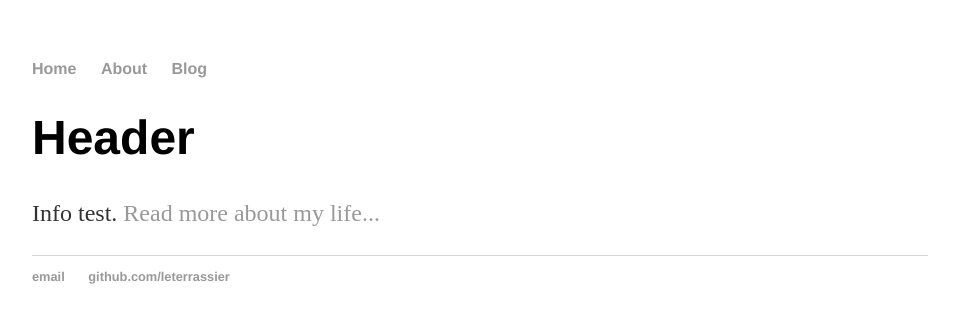
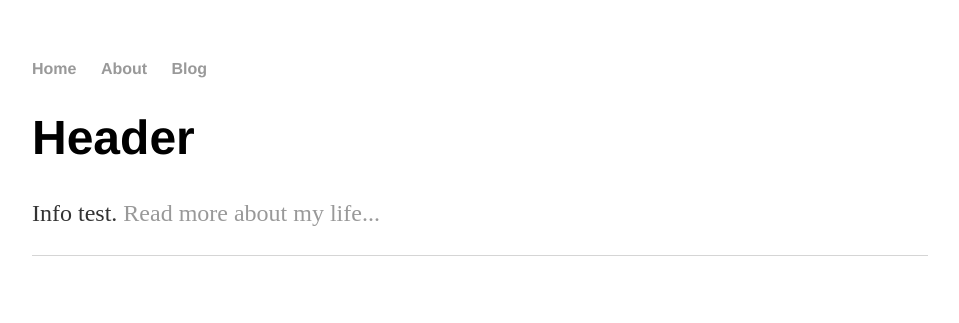
Before and after one commit to leterrassier/leterrassier.github.io, a Jekyll site: the page built from index.html, in a window 1280 px wide. Shown: the top 323 px of the page, without its empty margins (160-1119 px from the left). Built offline with Jekyll 4.4.1, drawn with Linux system fonts in a browser that asks for light colours.

Commit message:
cleaning

```diff
--- a/_layouts/default.html
+++ b/_layouts/default.html
@@ -19,8 +19,6 @@
 		</div><!-- /.container -->
 		<footer>
     		<ul>
-        		<li><a href="mailto:howdoyoulive@protonmail.com">email</a></li>
-        		<li><a href="https://github.com/leterrassier">github.com/leterrassier</a></li>
 			</ul>
 		</footer>
 	</body>
```
